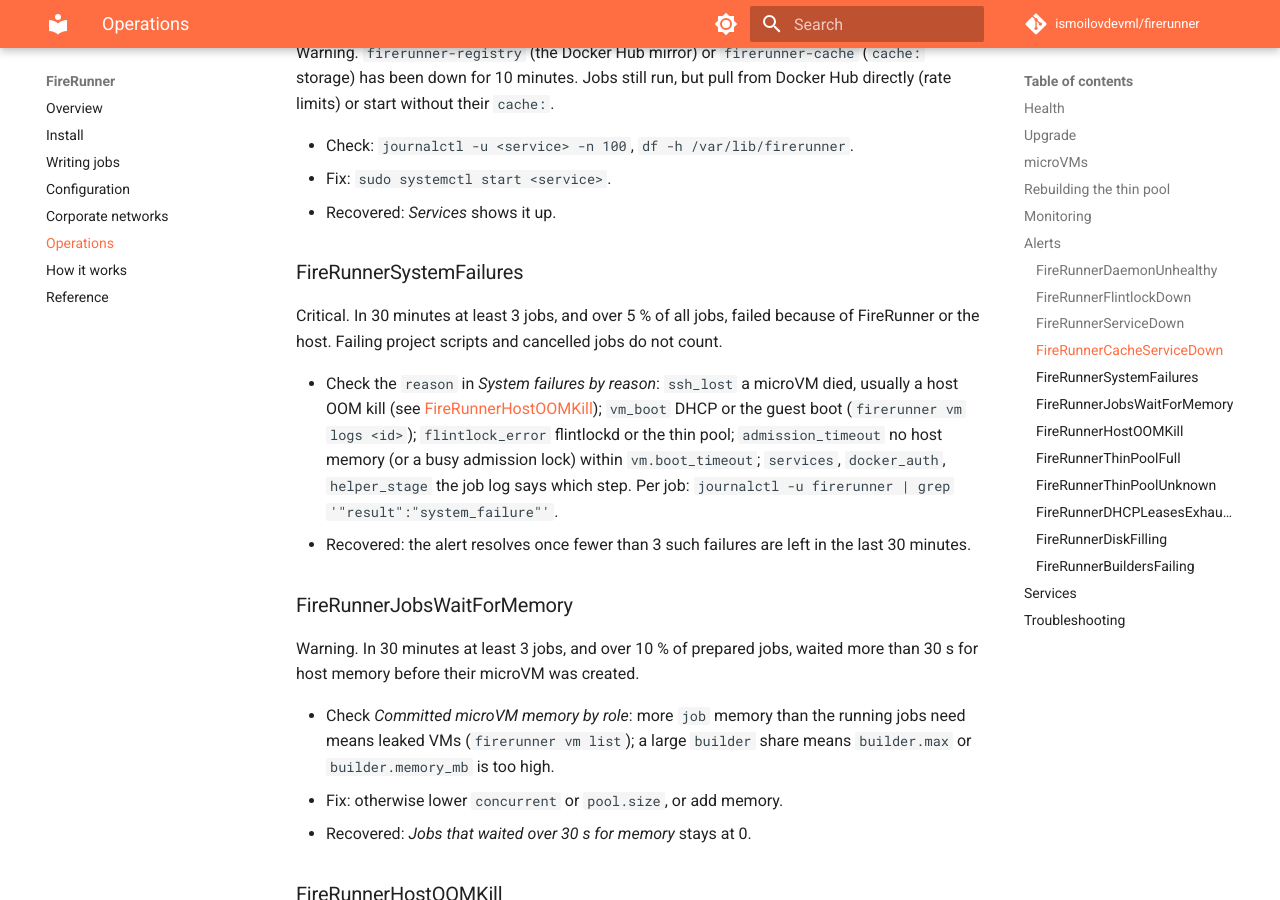
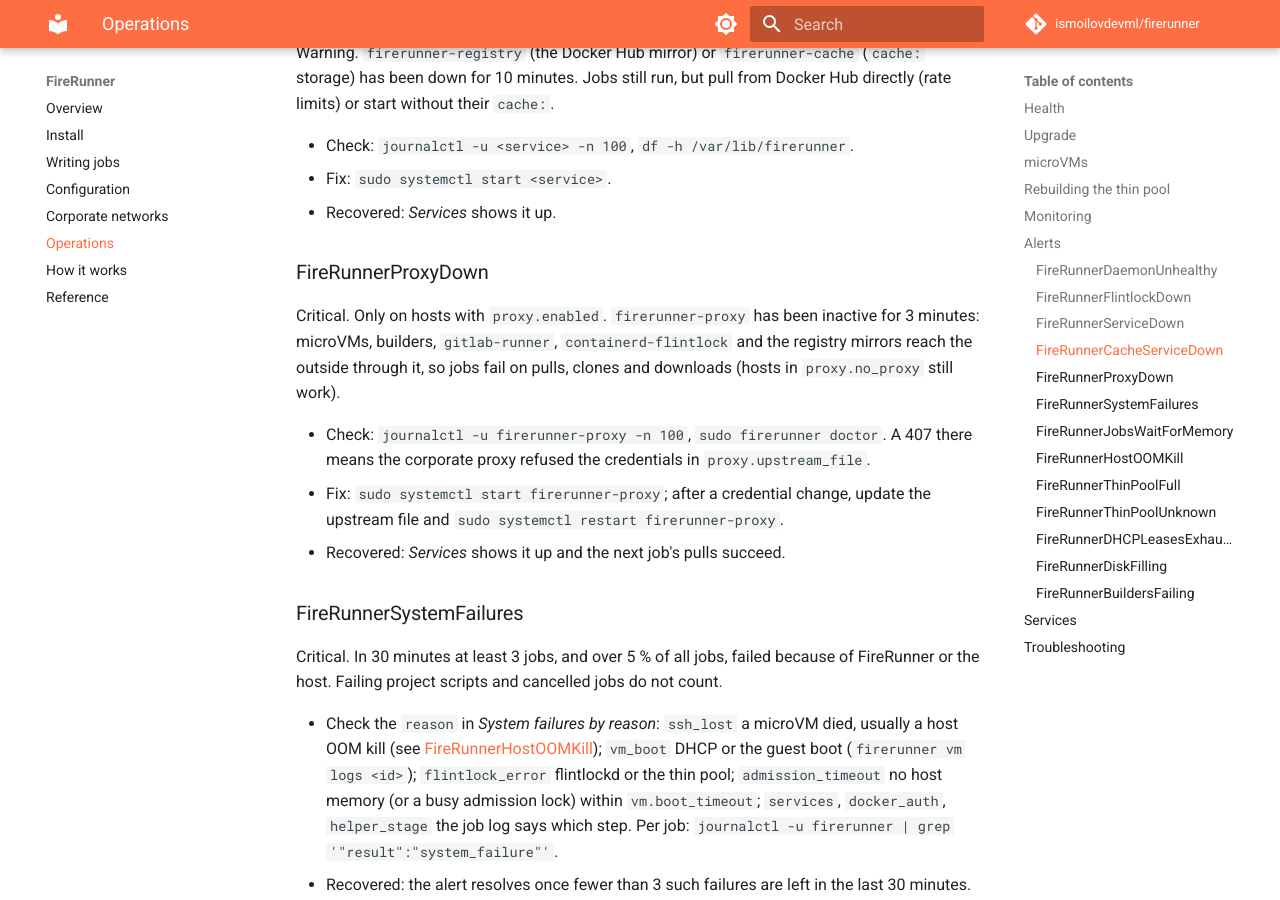
Before and after one commit to ismoilovdevml/firerunner, an MkDocs documentation site: the page built from docs/operations.md, in a window 1280 px wide and 900 px high, scrolled down 4923 px. Built offline with MkDocs 1.6.1 and Material for MkDocs 9.7.7, drawn with Linux system fonts in a browser that asks for light colours; comment, search, counter and statistics services are not loaded.

Commit message:
docs: proxy-down runbook, disk choice, cache cap and GetMicroVM

```diff
--- a/docs/operations.md
+++ b/docs/operations.md
@@ -195,6 +195,19 @@ without their `cache:`.
 - Fix: `sudo systemctl start <service>`.
 - Recovered: *Services* shows it up.
 
+### FireRunnerProxyDown
+
+Critical. Only on hosts with `proxy.enabled`. `firerunner-proxy` has been inactive for 3 minutes:
+microVMs, builders, `gitlab-runner`, `containerd-flintlock` and the registry mirrors reach the
+outside through it, so jobs fail on pulls, clones and downloads (hosts in `proxy.no_proxy` still
+work).
+
+- Check: `journalctl -u firerunner-proxy -n 100`, `sudo firerunner doctor`. A 407 there means the
+  corporate proxy refused the credentials in `proxy.upstream_file`.
+- Fix: `sudo systemctl start firerunner-proxy`; after a credential change, update the upstream file
+  and `sudo systemctl restart firerunner-proxy`.
+- Recovered: *Services* shows it up and the next job's pulls succeed.
+
 ### FireRunnerSystemFailures
 
 Critical. In 30 minutes at least 3 jobs, and over 5 % of all jobs, failed because of FireRunner or
```
Also changed, not shown: docs/install.md (+3 -2 lines), docs/reference.md (+1 -1 lines).
